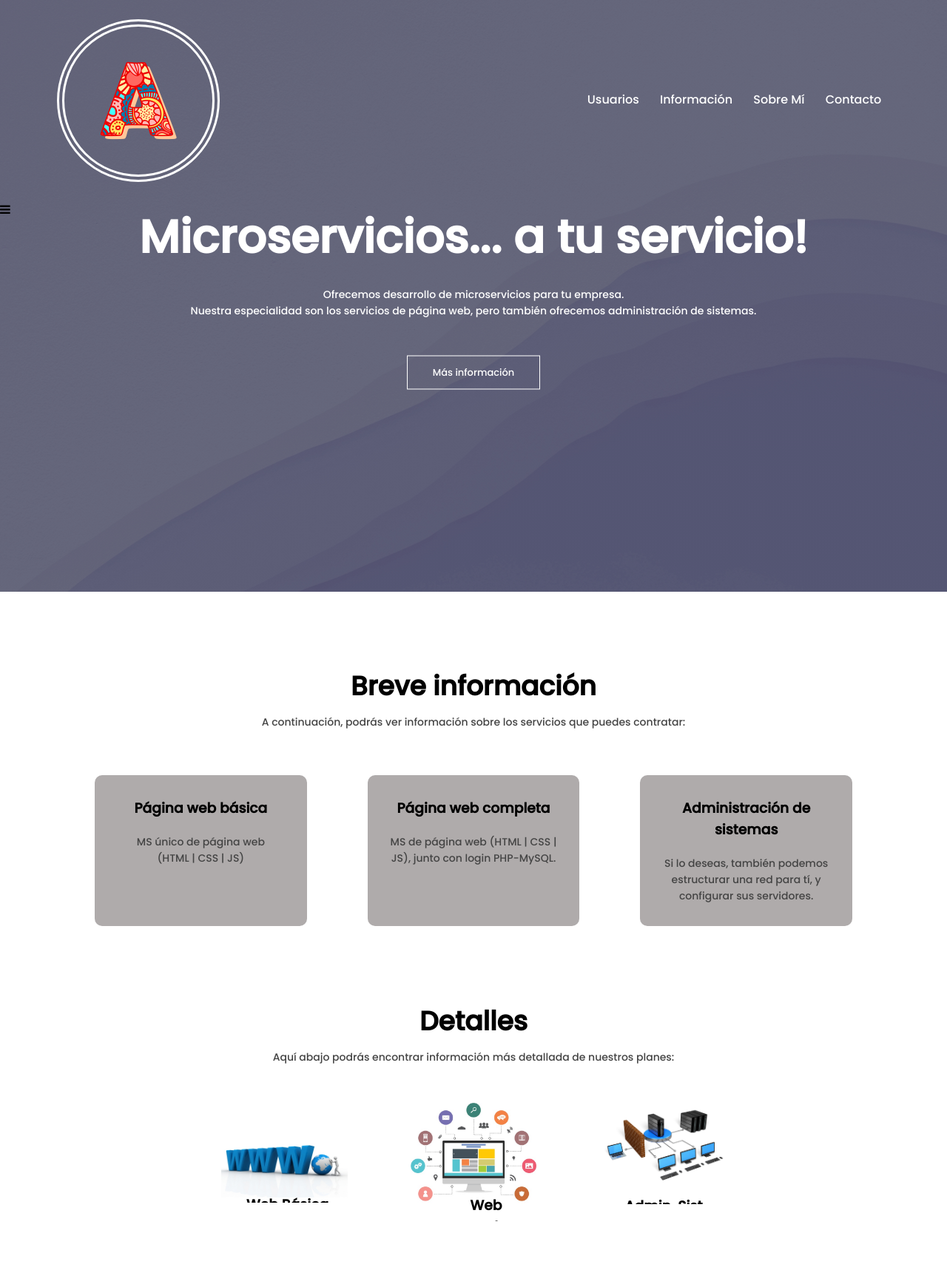
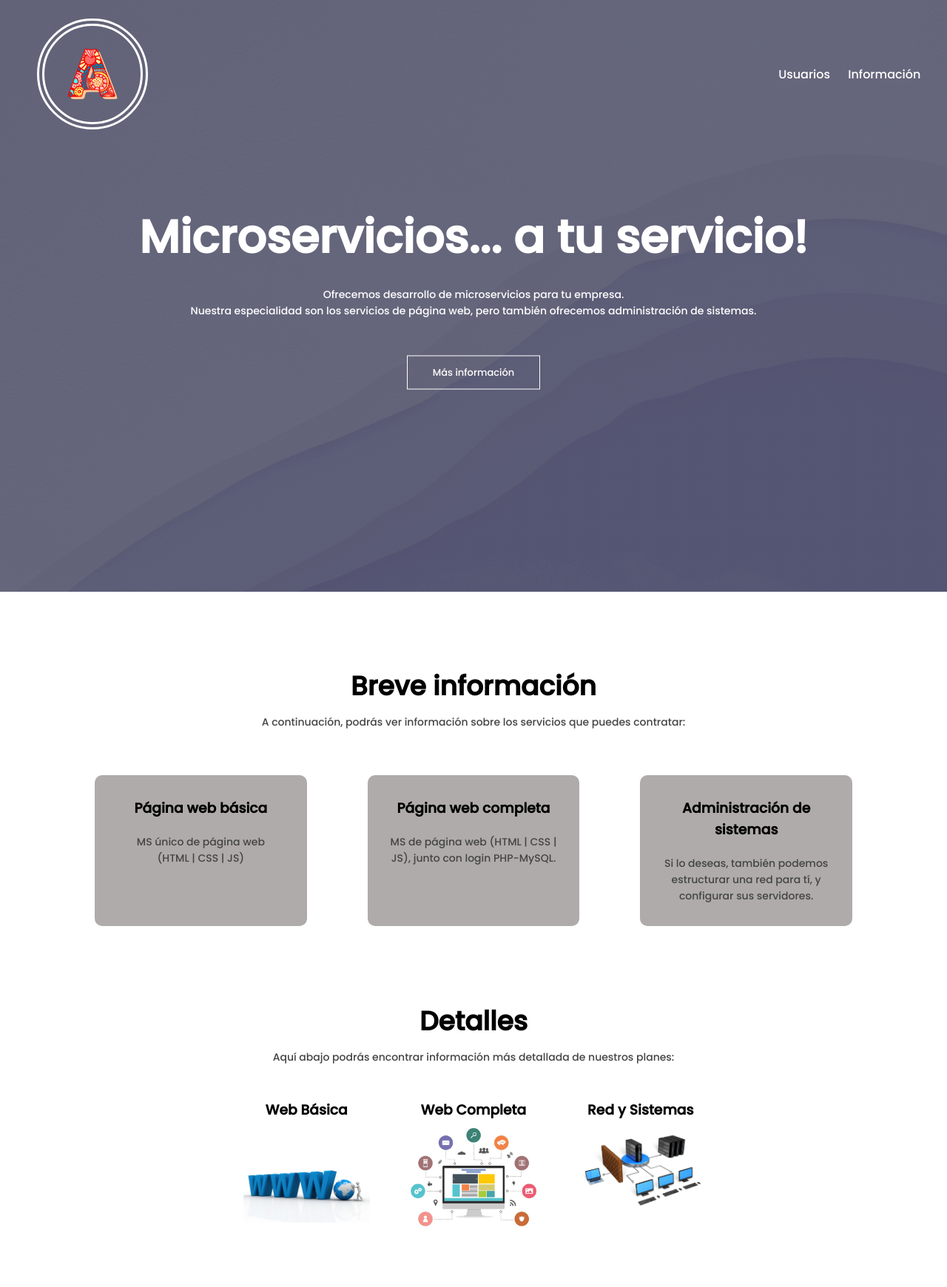
Before and after one commit to Apriego87/IAW, a PHP site: page /index.html in a window 1280 px wide. Shown: the whole page at 74% size. Before the commit the page ends 1651 px from the top, so only its background shows below. Run offline with PHP 8.4, Linux system fonts and the light colour scheme.

Commit message:
Web Final (Creo)

```diff
--- a/cosasProyecto/principal/code/index.html
+++ b/cosasProyecto/principal/code/index.html
@@ -18,17 +18,16 @@
     <section class="header">
         <nav>
             <img src="images/logoBueno.png" class="logo">
+            <i class="fa" class="fa-times" onclick="hideMenu()"></i>
             <div class="navLinks" id="navLinks">
-                <i class="fa fa-times" onclick="hideMenu()"></i>
+
                 <ul>
                     <li><a href="./index.php">Usuarios</a></li>
                     <li><a href="index.html#partes">Información</a></li>
-                    <li><a href="#">Sobre Mí</a></li>
-                    <li><a href="#">Contacto</a></li>
                 </ul>
             </div>
         </nav>
-        <div class="fa"><i class="fa fa-bars" onclick="showMenu()"></i></div>
+        <i class="fa" class="fa-bars" onclick="showMenu()"></i></div>
         <div class="textBox">
             <h1>Microservicios... a tu servicio!</h1>
             <p>Ofrecemos desarrollo de microservicios para tu empresa. <br> Nuestra especialidad son los servicios de
@@ -62,33 +61,34 @@
         <p>Aquí abajo podrás encontrar información más detallada de nuestros planes:</p>
 
         <div class="columna2">
+            <h3>Web Básica</h3>
             <div class="redCol">
                 <img src="images/webSimple.jpg">
                 <a href="parSRI.html">
                     <div class="layer">
-                        <h3>Web Básica</h3>
                     </div>
                 </a>
             </div>
         </div>
 
         <div class="columna2">
+            <h3>Web Completa</h3>
             <div class="redCol">
                 <img src="images/webCompleta.jpg">
                 <a href="isoASO.html">
                     <div class="layer">
-                        <h3>Web Completa</h3>
+
                     </div>
                 </a>
             </div>
         </div>
 
         <div class="columna2">
+            <h3>Red y Sistemas</h3>
             <div class="redCol">
                 <img src="images/sisAdmin.png">
                 <a href="lmsIAW.html">
                     <div class="layer">
-                        <h3>Admin. Sist.</h3>
                     </div>
                 </a>
             </div>
@@ -100,7 +100,7 @@
         var navLinks = document.getElementById("navLinks");
 
         function showMenu() {
-            navLinks.style = "right: 0; transition: 0.75s;";
+            navLinks.style = "display: absolute; right: 0; transition: 0.75s;";
         }
 
         function hideMenu() {
--- a/cosasProyecto/principal/code/style.css
+++ b/cosasProyecto/principal/code/style.css
@@ -16,42 +16,38 @@
 
 nav {
     display: flex;
-    padding: 2% 6%;
+    top: 0;
+    padding-right: 2%;
     justify-content: space-between;
     align-items: center;
 }
 
 nav img {
-    width: 200px;
+    width: 130px;
     border: double 10px white;
-    margin:0;
+    margin: 2% 4%;
     border-radius: 100%;
 }
 
 .navLinks {
-    flex: 1;
     text-align: right;
 }
 
 .navLinks ul li {
     list-style: none;
     display: inline-block;
-    padding: 8px 12px;
+    padding: 5px 10px;
     position: relative;
 }
 
-.navLinks ul li::after {
-    content: '';
-    width: 0%;
-    height: 2px;
-    background-color: #F44336;
-    display: block;
-    margin: auto;
-    transition: 0.3s;
-}
+@media(min-width: 1500px) {
+    nav img {
+        width: 200px;
+    }
 
-.navLinks ul li:hover::after {
-    width: 100%;
+    nav {
+        padding: 2% 6%;
+    }
 }
 
 ul>li>a {
@@ -97,12 +93,21 @@ ul>li>a {
     transition: 0.3s;
 }
 
-nav .fa {
-    display: none;
-}
+@media(max-width: 700px) {
+    section {
+        width: 100vw;
+    }
+    .partes{
+        margin-top: 5%;
+    }
 
-@media(max-width: 700px) {
+    .textBox{
+        top: 65%;
+        padding: 0;
+        height: 70%;
+    }
     .textBox h1 {
+        padding-top: 10px;
         font-size: 20px;
     }
 
@@ -244,33 +233,18 @@ h3 {
 .layer {
     background-color: transparent;
     height: 120%;
-    width: 100%;
+    width: 120%;
     position: absolute;
     top: 0;
-    left: 0;
+    left: -20px;
     transition: 0.5s;
+    font-size: 5px;
 }
 
 .layer:hover {
     background-color: rgba(85, 140, 150, 0.7);
     height: 100%;
-}
-
-.layer h3 {
-    transition: 0.5s;
-    color: black;
-    position: absolute;
-    bottom: 0;
-    left: 20%;
-}
-
-.layer:hover h3 {
-    display: flex;
-    font-size: 20px;
-    font-weight: 600;
-    position: absolute;
-    color: black;
-    left: 20%
+    font-size: 6px;
 }
 
 .columna2 {
@@ -279,7 +253,7 @@ h3 {
     vertical-align: top;
     text-align: center;
     margin: 2%;
-    padding: 20px;
+    padding: 5px;
 }
 
 @media(max-width: 700px) {
@@ -288,23 +262,13 @@ h3 {
     }
 
     .redCol{
-        height: 80%;
+        height: 100%;
     }
 
-    .layer {
-        height: 115%;
+    .columna2 {
+        width: 70vw;
     }
-
-    .layer h3 {
-        position: absolute;
-        font-size: 12px;
-        bottom: 20px;
-        right: 20%;
-    }
-
-    .layer:hover h3 {
-        font-size: 15px;
-    }
+    margin-bottom: 0;
 }
 
 #parte1 {
```
Also changed, not shown: other parts of cosasProyecto/principal/code/style.css (+16 -32 lines).
